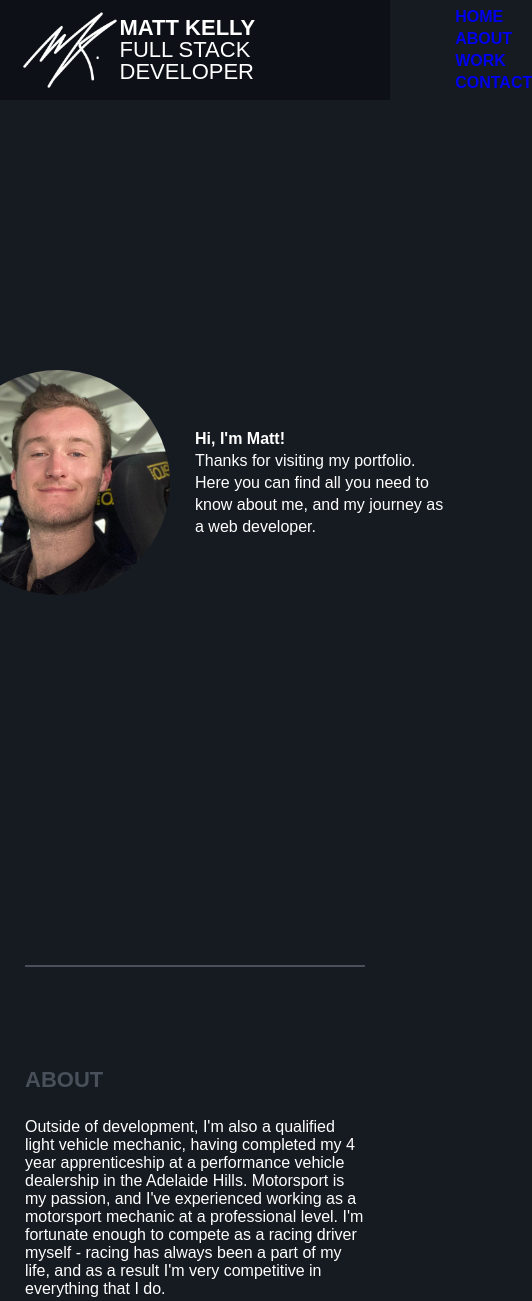
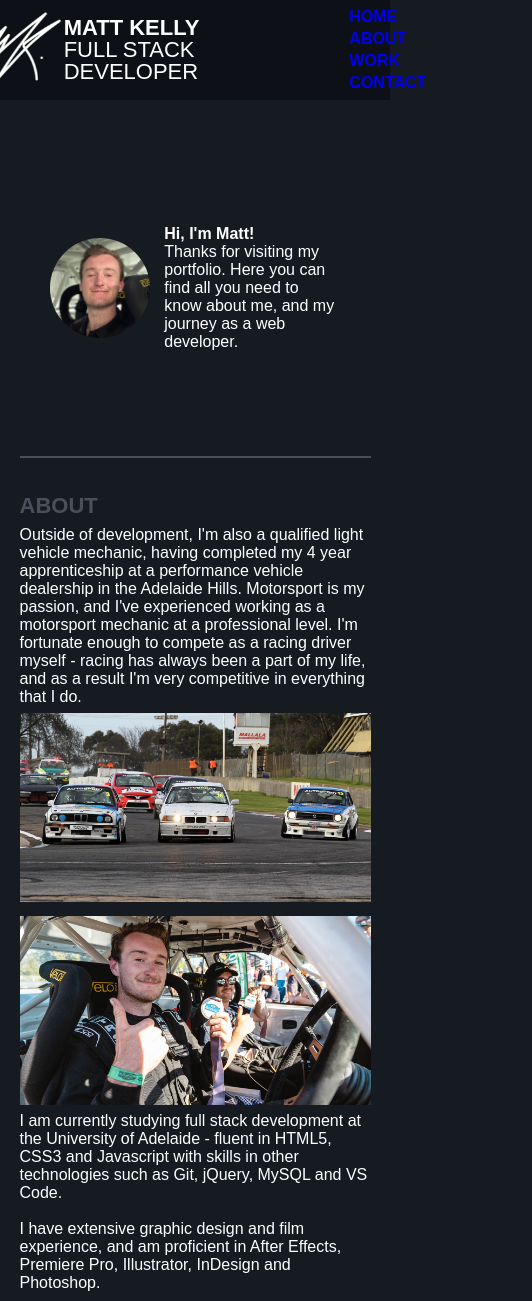
Before and after one commit to mattkellyirl/matt-kelly, a plain HTML site: page index.html in a window 390 px wide. Shown: the top 1301 px of the page, 532 px wide, since content can reach past the window. Drawn offline with Linux system fonts and the light colour scheme; a web font is replaced by a local one.

Commit message:
improved mobile responsiveness

```diff
--- a/assets/css/style.css
+++ b/assets/css/style.css
@@ -17,10 +17,11 @@ p {
 }
 
 hr {
+    width: 100%;
     height: 2px;
     border: none;
     background-color: #495059;
-    margin: 100px 0px 100px 0px;
+    margin: 10% 0% 10% 0%;
 
 }
 
@@ -43,16 +44,15 @@ h3 {
 /* Header and Navigation Bar */
 .header {
     display: flex;
-    justify-content: space-between;
+    justify-content: center;
     align-items: center;
-    padding: 0px 5%;
+    padding: 0% 5%;
     font-family: Arial, Helvetica, sans-serif;
     background-color: #0d1117;
     line-height: 22px;
 }
 
 .logo {
-    height: 100px;
     width: 100px;
     cursor: pointer;
 }
@@ -81,7 +81,6 @@ h1::first-line {
 
 .nav-links {
     list-style: none;
-    margin-left: 350px;
 }
 
 .nav-links li {
@@ -112,21 +111,18 @@ a:visited {
     display: flex;
     justify-content: center;
     align-items: center;
-    margin: 270px 100px 270px 100px;
-    line-height: 22px;
+    margin: 30% 0% 20% 0%;
 }
 
 .hero p {
-    width: 375px;
-    min-width: 250px;
+    width: 50%;
 }
 
-
 .hero img {
-    width: 225px;
-    height: 225px;
+    width: 20%;
+    min-width: 100px;
     border-radius: 100%;
-    margin: 0px 25px 0px 0px;
+    margin: 0% 4% 0% 0%;
 
 }
 
@@ -144,41 +140,35 @@ body {
 .main-container {
     display: flex;
     flex-direction: column;
-    margin: 0px 200px 0px 200px;
+    width: 100%;
+    margin: auto;
+    padding: 0% 20% 0% 20%;
 }
 
 .main-container h2 {
     display: flex;
     justify-content: start;
-    margin: 0px 0px 25px 0px;
+    margin: 0% 0% 2% 0%;
 }
 
 .main-container h3 {
     color: #ffff;
 }
 
-.main-container p {
-    margin: 0px 0px 0px 0px;
+.about-images {
+    display: flex;
+    flex-direction: column;
+    width: 100%;
 }
 
-.about-box img {
-    width: 650px;
-    margin: 25px 0px 25px 0px;
-}
+.about-images img {
+    max-width: 100%;
+    margin: 2% 0% 2% 0%;
 
-.about-box {
-    display: flex;
-    justify-content: space-between;
 }
 /* End of Main */
 
 /* Work Section */
-.work-hero {
-    display: flex;
-    justify-content: center;
-    flex-direction: column;
-}
-
 .work-hero-img img {
     width: 100%;
 }
@@ -188,24 +178,15 @@ body {
     transition: all 0.3s ease 0s;
 }
 
-
 .work-examples {
     display: flex;
-    justify-content: space-between;
     flex-direction: row;
-}
-
-.work-box {
-    display: flex;
-    flex-direction: column;
-    align-items: start;
-    text-align: start;
+    gap: 5%;
 }
 
 .work-box img {
-    width: 350px;
-    height: 350px;
-    margin: 50px 0px 0px 0px;
+    max-width: 100%;
+    margin: 10% 0% 0% 0%;
 }
 
 .work-box img:hover {
@@ -220,7 +201,7 @@ body {
     font-weight: 400;
     font-style: normal;
     line-height: 22px;
-    margin: 25px 0px 0px 0px;
+    margin: 1% 0% 0% 0%;
 }
 
 .main-container h3::first-line {
@@ -260,7 +241,6 @@ body {
     transition: all 0.3s ease 0s;
     cursor: pointer;
 }
-
 /* End of Contact Section */
 
 /* Footer */
@@ -269,8 +249,8 @@ footer {
     justify-content: center;
     align-items: center;
     background-color: #0d1117;
-    padding: 50px 0px 50px 0px;
-    margin: 100px 0px 0px 0px;
+    padding: 3% 0% 3% 0%;
+    margin: 6% 0% 0% 0%;
 }
 
 footer p {
@@ -290,60 +270,18 @@ footer p::first-line {
 }
 /* End of Footer Section */
 
-/* Media Queries */
+/* Mobile Responsive at 710px */
 @media screen and (max-width: 710px) {
 
-    .main-container {
-        margin: 0px 25px 0px 25px;
-
+    .nav-links li {
+        display: block;
     }
 
-    .nav-links li {
-        padding: 0px 0px 0px 0px;
-        display: block;
-
+    .main-container {
+        padding: 5%;
     }
 
-    .nav-links {
-        margin-left: 200px;
-        }
-
-}
-
-@media screen and (max-width: 900px) {
-
-    .main-container {
-        margin: 0px 25px 0px 25px;
-
-    }
-
-    .nav-links li {
-        padding: 0px 0px 0px 0px;
-        display: block;
-
-    }
-
-    .nav-links {
-        margin-left: 200px;
-        }
-
-}
-
-@media screen and (max-width: 1700px) {
-
-    .main-container {
-        margin: 0px 25px 0px 25px;
-
-    }
-
-    .work-hero, .work-examples, .work-box {
+    .work-hero, .work-examples {
         flex-direction: column;
-        align-items: center;
-        text-align: center;
-    }
-
-    .about-box {
-        flex-direction: column;
-        align-items: center;
     }
 }
--- a/index.html
+++ b/index.html
@@ -37,7 +37,7 @@
             <section class="about" id="about">
                 <h2>About</h2>
                 <p>Outside of development, I'm also a qualified light vehicle mechanic, having completed my 4 year apprenticeship at a performance vehicle dealership in the Adelaide Hills. Motorsport is my passion, and I've experienced working as a motorsport mechanic at a professional level. I'm fortunate enough to compete as a racing driver myself - racing has always been a part of my life, and as a result I'm very competitive in everything that I do.</p>
-                <section class="about-box">
+                <section class="about-images">
                     <img src="assets/images/about-1.jpg" class="about-1">
                     <img src="assets/images/about-2.jpg" class="about-2">
                 </section>
```
Also changed, not shown: assets/images/screenshots/screenshot.png (deleted).
